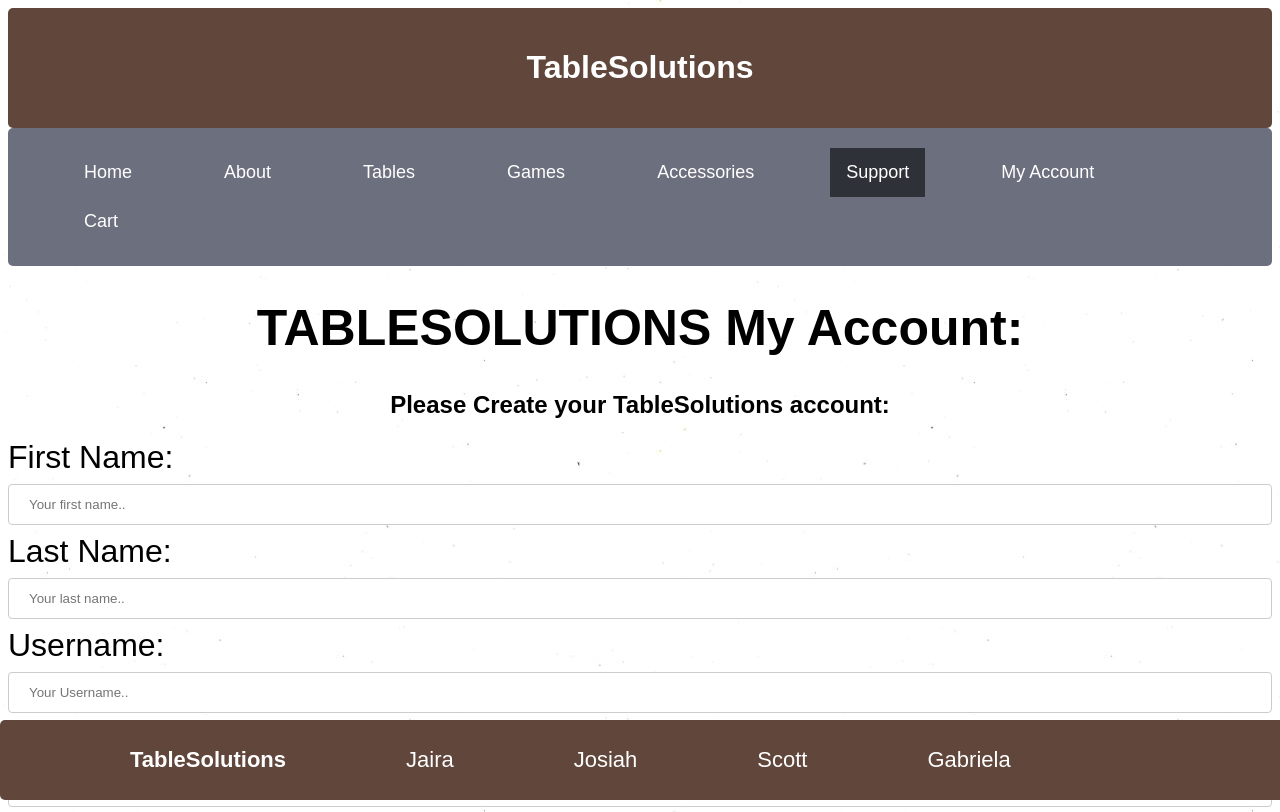
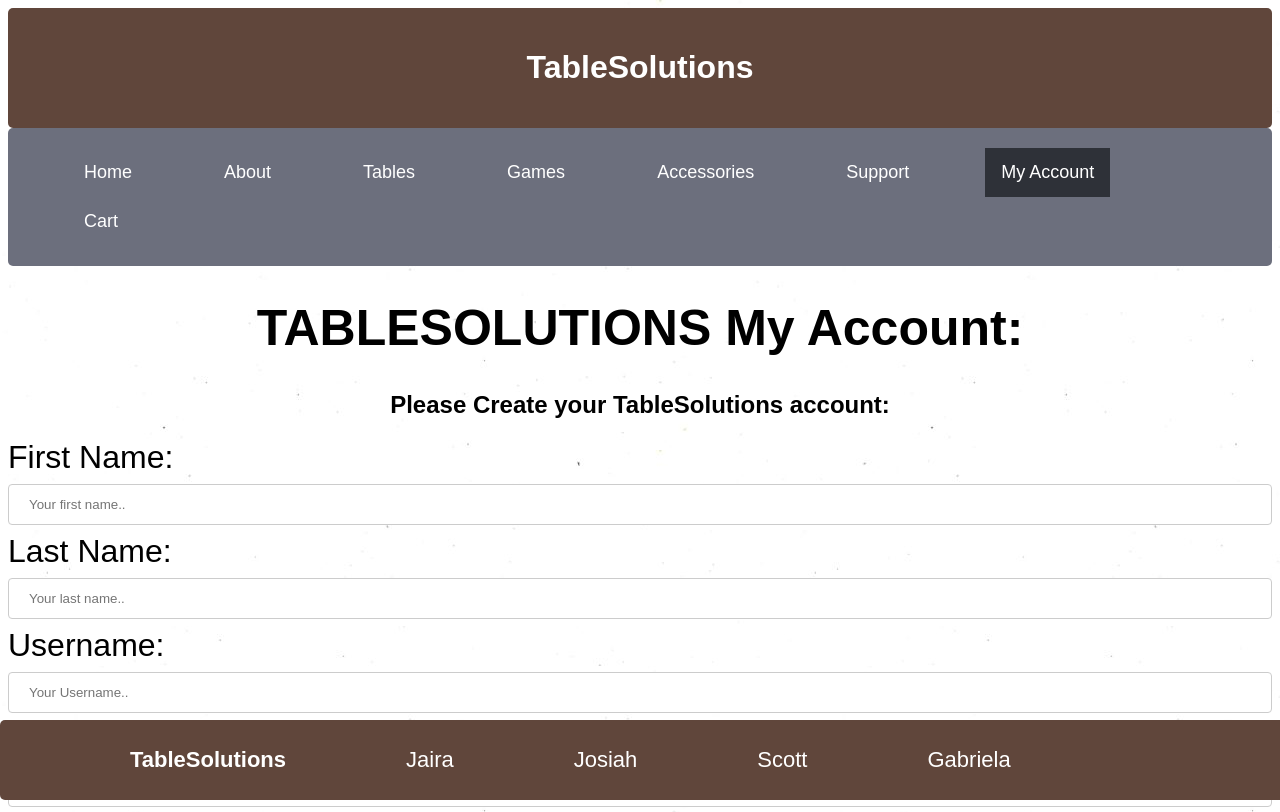
Before and after one commit to jairavelasco/CPRG302_Final, a plain HTML site: page home/my_account.html in a window 1280 px wide. Shown: the top 812 px of the page. Drawn offline with Linux system fonts and the light colour scheme.

Commit message:
Update CPRG_Final.

```diff
--- a/home/my_account.html
+++ b/home/my_account.html
@@ -59,8 +59,8 @@
         <a href="tables.html">Tables</a>
         <a href="games.html">Games</a>
         <a href="index.html">Accessories</a>
-        <a class="active" href="support.html">Support</a>
-        <a href="my_account.html">My Account</a>
+        <a href="support.html">Support</a>
+        <a class="active" href="my_account.html">My Account</a>
         <a href="cart.html">Cart</a>
     </div>
 
```
